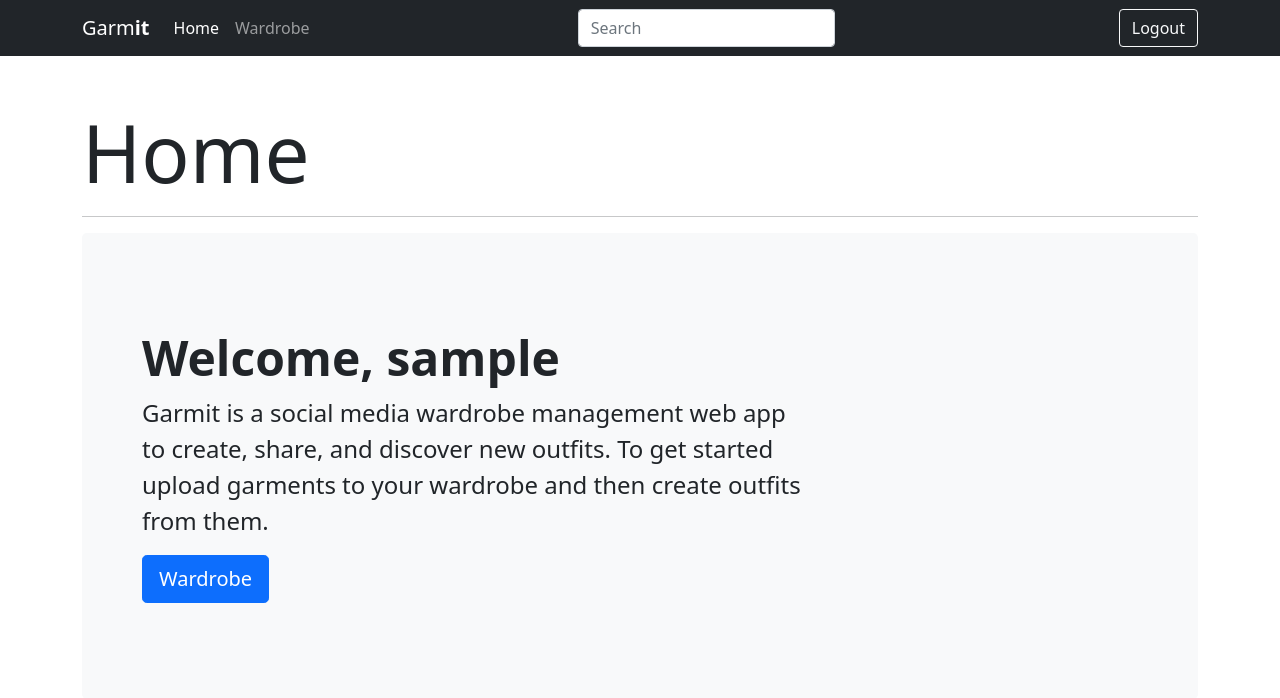
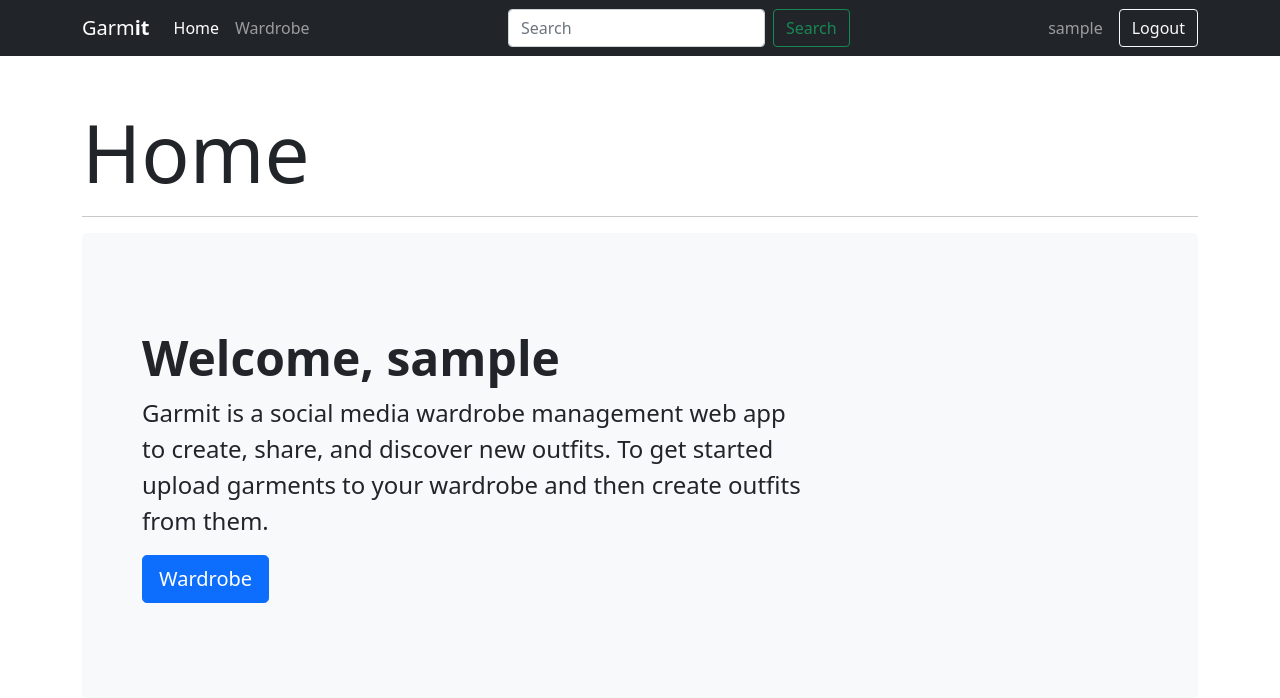
Before and after one commit to garrett1001/wardrobe-app, a Django app: page / in a window 1280 px wide. Shown: the top 698 px of the page. Run offline with Django 4.2, Linux system fonts and the light colour scheme; the visitor is signed in with stand-in values (Sample User, id 1); parts of the project's set-up code (start-up, migrations or seed data) failed here and were passed over.

Commit message:
Added account to nav

```diff
--- a/mysite/core/templates/core/includes/navbar.html
+++ b/mysite/core/templates/core/includes/navbar.html
@@ -7,7 +7,7 @@
             <span class="navbar-toggler-icon"></span>
         </button>
         <div class="collapse navbar-collapse" id="navbarSupportedContent">
-            <ul class="navbar-nav mr-auto mb-2 mb-lg-0">
+            <ul class="navbar-nav me-auto mb-2 mb-lg-0">
                 <li class="nav-item">
                     <a class="nav-link active" aria-current="page" href="{% url 'core:homepage' %}">Home</a>
                 </li>
@@ -17,20 +17,26 @@
                 </li>
                 {% endif %}
             </ul>
-            <form class="d-flex ms-auto mb-3 mb-lg-0 me-lg-3" action="{% url 'core:search_results' %}" method="POST">
+            <form class="d-flex mb-3 mb-lg-0" action="{% url 'core:search_results' %}" method="POST">
                 {% csrf_token %}
                 <input class="form-control me-2" type="search" placeholder="Search" aria-label="Search" name="searched">
-                <!-- <button class="btn btn-outline-success" type="submit">Search</button> -->
+                <button class="btn btn-outline-success" type="submit">Search</button>
             </form>
+            {% if user.is_authenticated %}
+            <ul class="navbar-nav ms-auto mb-1 mb-lg-0 me-lg-2">
+                <li class="nav-item">
+                    <a class="nav-link" href="#">{{user.username}}</a>
+                </li>
+            </ul>
+            <div class="d-flex">
+                <a class="btn btn-outline-light" href="{% url 'core:logout' %}">Logout</a>
+            </div>
+            {% else %}
             <div class="d-flex ms-auto">
-                {% if user.is_authenticated %}
-                <!-- <a class="nav-link" href="#">Welcome, {{user.username}}</a> -->
-                <a class="btn btn-outline-light" href="{% url 'core:logout' %}">Logout</a>
-                {% else %}
                 <a class="btn btn-outline-light me-2" href="{% url 'core:login' %}">Login</a>
                 <a class="btn btn-warning" href="{% url 'core:register' %}">Sign-up</a>
-                {% endif %}
             </div>
+            {% endif %}
         </div>
     </div>
 </nav>
```
